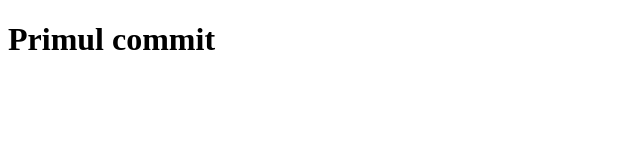
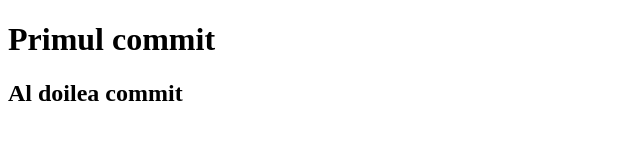
Before and after one commit to AAW1742/Neagu-Boghean, a plain HTML site: page index.html in a window 1280 px wide. Shown: the whole page, without its empty margins (0-640 px from the left). Drawn offline with Linux system fonts and the light colour scheme.

Commit message:
Al doilea commit

```diff
--- a/index.html
+++ b/index.html
@@ -3,6 +3,7 @@
 <body>
 
 <h1>Primul commit</h1>
+<h2>Al doilea commit</h2>
 
 </body>
 </html>
```
